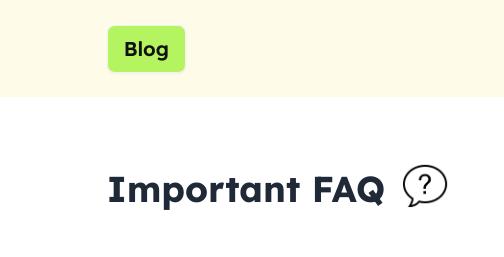
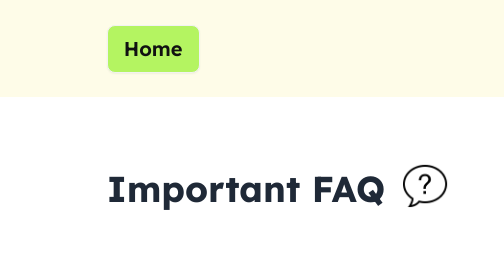
Before and after one commit to sumayaakter533/B10A5-Donate-BD, a plain HTML site: page blog.html in a window 1280 px wide. Shown: the top 257 px of the page, 0-504 px from the left. Drawn offline with nearby package versions, Linux system fonts and the light colour scheme.

Commit message:
functionality checking(7)

```diff
--- a/blog.html
+++ b/blog.html
@@ -88,7 +88,7 @@
                         <a
                             href="./index.html"
                             class="btn bg-btnColor text-primary font-semibold text-xl">
-                            Blog
+                            Home
                         </a>
                     </div>
                     <div class="navbar-center flex gap-4">
```
